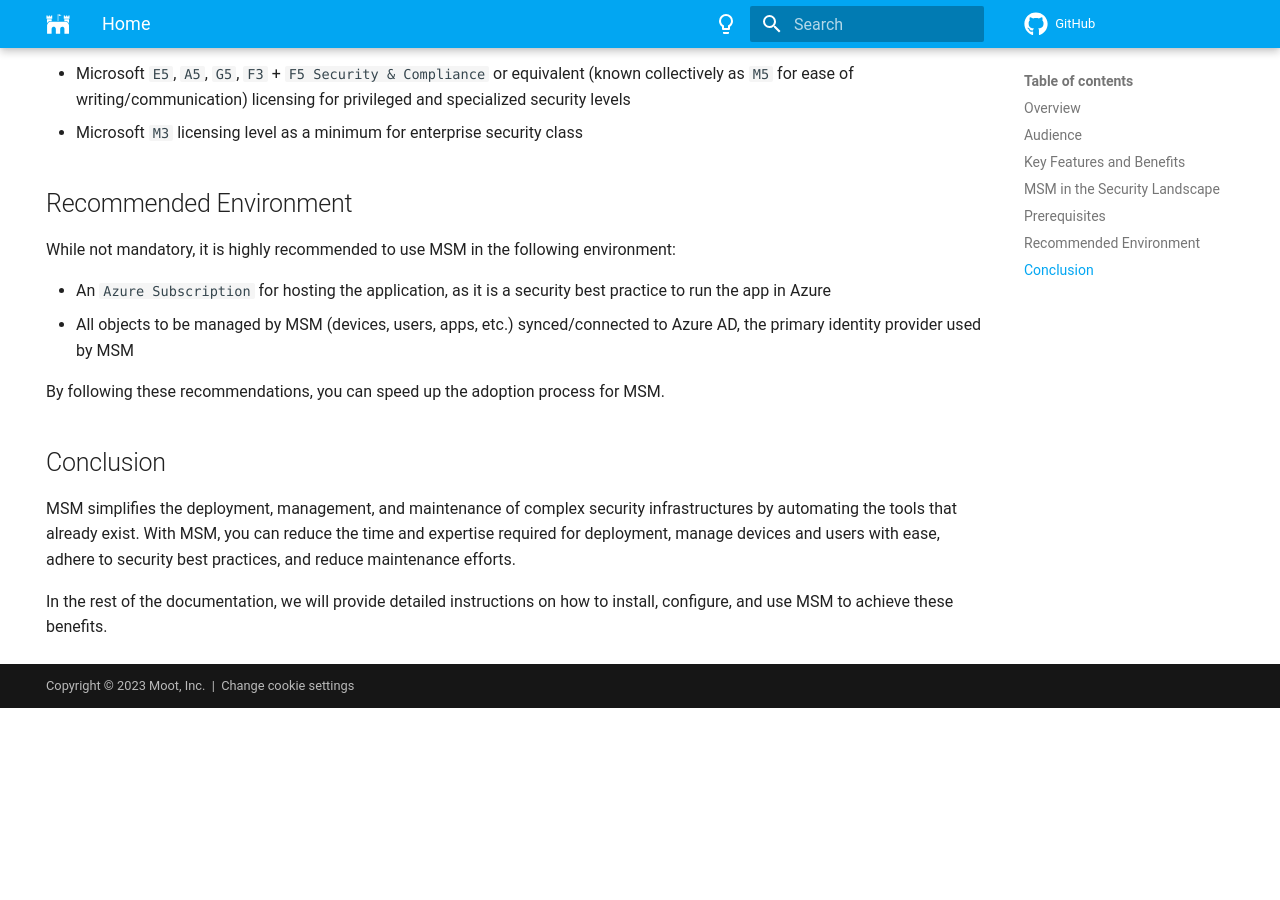
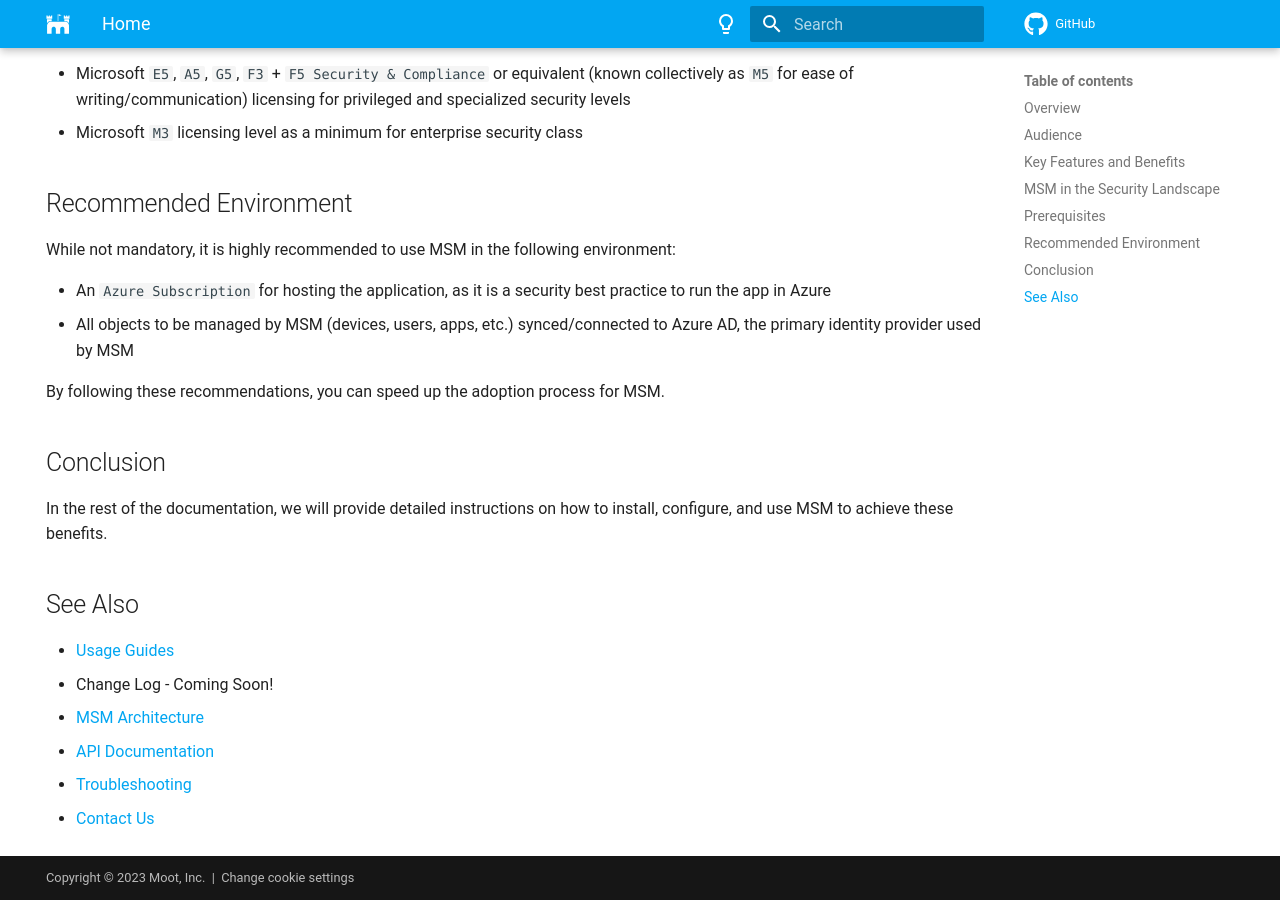
Before and after one commit to Software-Hardware-Integration-Lab/Documentation, an MkDocs documentation site: the page built from docs/index.md, in a window 1280 px wide and 900 px high, scrolled down 1047 px. Built offline with MkDocs 1.6.1 and Material for MkDocs 9.7.7, drawn with Linux system fonts in a browser that asks for light colours; comment, search, counter and statistics services are not loaded; before the commit the page ends 1755 px from its top, so only the background shows below that.

Commit message:
Add See Also + Reduce Repetition
Add links to various other good reads.
Remove duplicate text in the conclusion section.

```diff
--- a/docs/index.md
+++ b/docs/index.md
@@ -43,6 +43,13 @@ By following these recommendations, you can speed up the adoption process for MS
 
 ## Conclusion
 
-MSM simplifies the deployment, management, and maintenance of complex security infrastructures by automating the tools that already exist. With MSM, you can reduce the time and expertise required for deployment, manage devices and users with ease, adhere to security best practices, and reduce maintenance efforts.
+In the rest of the documentation, we will provide detailed instructions on how to install, configure, and use MSM to achieve these benefits.
 
-In the rest of the documentation, we will provide detailed instructions on how to install, configure, and use MSM to achieve these benefits.
+## See Also
+
+- [Usage Guides](/Getting-Started/Usage-Guide)
+- Change Log - Coming Soon!
+- [MSM Architecture](/Reference/Architecture)
+- [API Documentation](/Reference/Development)
+- [Troubleshooting](Troubleshooting/)
+- [Contact Us](https://mootinc.com/contact)
```
